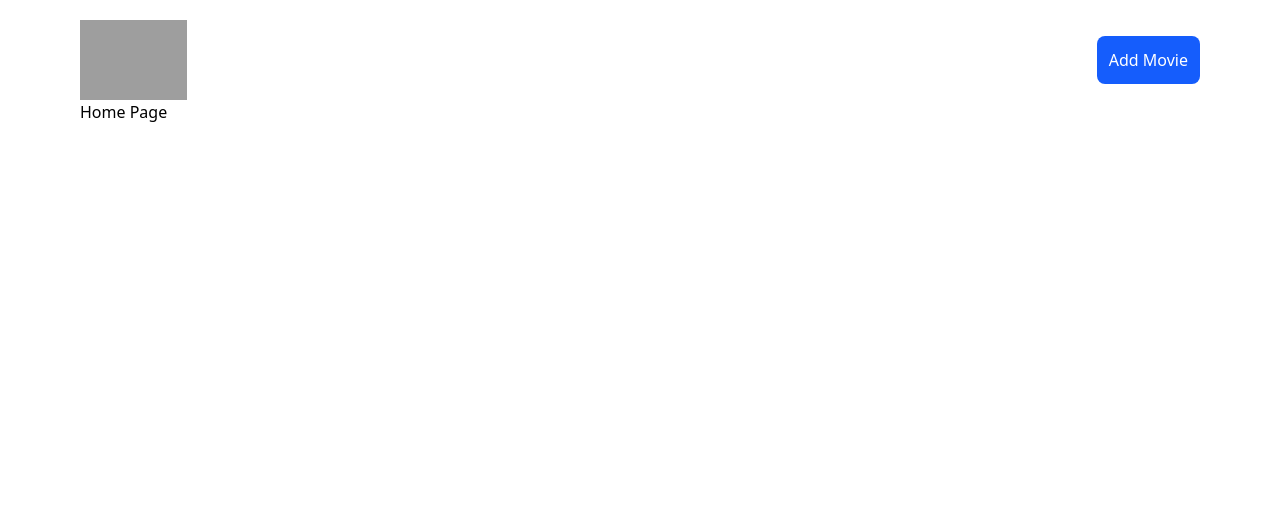
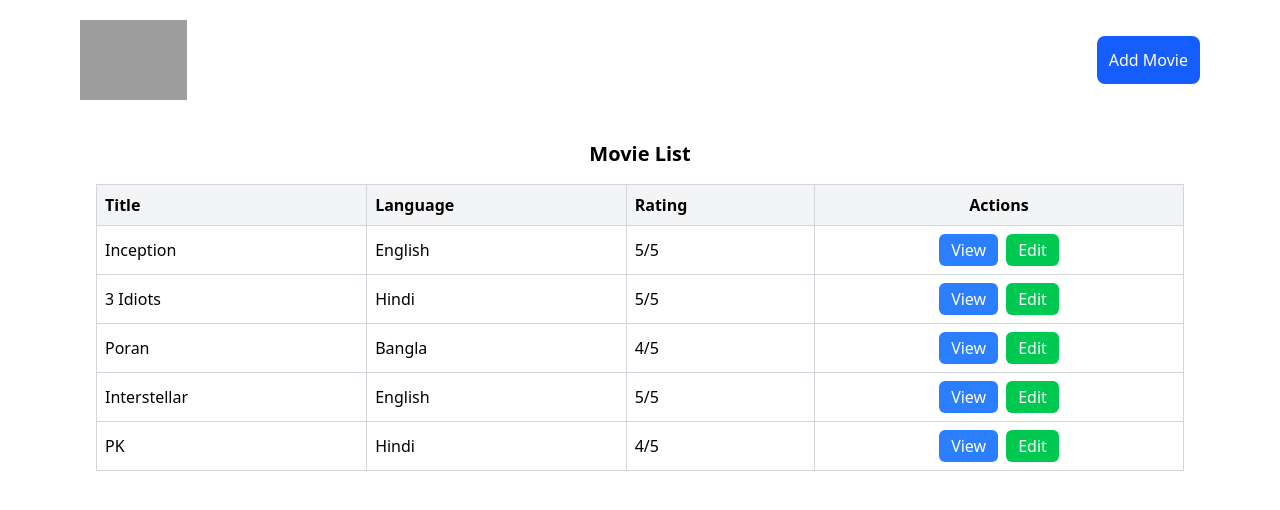
Before and after one commit to nurhossainfarid/movie-list-app, an Angular app: page / in a window 1280 px wide. Shown: the top 510 px of the page. Built offline with nearby package versions, Linux system fonts and the light colour scheme; grey boxes are pictures that could not be loaded.

Commit message:
create movies-list component and show in home page

```diff
--- a/src/app/app.component.ts
+++ b/src/app/app.component.ts
@@ -1,7 +1,7 @@
 import { Component } from '@angular/core';
 import { CommonModule } from '@angular/common';
 import { RouterOutlet } from '@angular/router';
-import { MovieFormComponent } from './movie-form/movie-form.component';
+import { MovieFormComponent } from './movie/movie-form/movie-form.component';
 
 @Component({
   selector: 'app-root',
--- a/src/app/home/home.component.html
+++ b/src/app/home/home.component.html
@@ -1 +1 @@
-<h1>Home Page</h1>
+<app-movies-list></app-movies-list>
--- a/src/app/home/home.component.ts
+++ b/src/app/home/home.component.ts
@@ -1,9 +1,10 @@
 import { Component } from '@angular/core';
 import { CommonModule } from '@angular/common';
+import { MoviesListComponent } from '../movie/movies-list/movies-list.component';
 
 @Component({
   selector: 'app-home',
-  imports: [CommonModule],
+  imports: [CommonModule, MoviesListComponent],
   templateUrl: './home.component.html',
   styleUrl: './home.component.css',
 })
--- /dev/null
+++ b/src/app/movie/movies-list/movies-list.component.html
@@ -0,0 +1,39 @@
+<div class="mx-auto mt-6 bg-white p-4">
+  <h2 class="text-xl font-semibold mb-4 text-center">Movie List</h2>
+
+  <div class="overflow-x-auto">
+    <table class="w-full border-collapse border border-gray-300">
+      <thead>
+        <tr class="bg-gray-100">
+          <th class="border border-gray-300 p-2 text-left">Title</th>
+          <th class="border border-gray-300 p-2 text-left">Language</th>
+          <th class="border border-gray-300 p-2 text-left">Rating</th>
+          <th class="border border-gray-300 p-2 text-center">Actions</th>
+        </tr>
+      </thead>
+      <tbody>
+        <tr *ngFor="let movie of movies" class="hover:bg-gray-50">
+          <td class="border border-gray-300 p-2">{{ movie.title }}</td>
+          <td class="border border-gray-300 p-2">{{ movie.language }}</td>
+          <td class="border border-gray-300 p-2">{{ movie.rating }}/5</td>
+          <td class="border border-gray-300 p-2 text-center">
+            <!-- View Button -->
+            <button
+              (click)="viewMovie(movie)"
+              class="bg-blue-500 text-white px-3 py-1 rounded-md hover:bg-blue-600 transition"
+            >
+              View
+            </button>
+            <!-- Edit Button -->
+            <button
+              (click)="editMovie(movie)"
+              class="bg-green-500 text-white px-3 py-1 rounded-md hover:bg-green-600 transition ml-2"
+            >
+              Edit
+            </button>
+          </td>
+        </tr>
+      </tbody>
+    </table>
+  </div>
+</div>
--- /dev/null
+++ b/src/app/movie/movies-list/movies-list.component.ts
@@ -0,0 +1,26 @@
+import { Component } from '@angular/core';
+import { CommonModule } from '@angular/common';
+
+@Component({
+  selector: 'app-movies-list',
+  imports: [CommonModule],
+  templateUrl: './movies-list.component.html',
+  styleUrl: './movies-list.component.css',
+})
+export class MoviesListComponent {
+  movies = [
+    { id: 'm1', title: 'Inception', language: 'English', rating: 5 },
+    { id: 'm2', title: '3 Idiots', language: 'Hindi', rating: 5 },
+    { id: 'm3', title: 'Poran', language: 'Bangla', rating: 4 },
+    { id: 'm4', title: 'Interstellar', language: 'English', rating: 5 },
+    { id: 'm5', title: 'PK', language: 'Hindi', rating: 4 },
+  ];
+
+  viewMovie(movie: any) {
+    alert(`Viewing: ${movie.title}`);
+  }
+
+  editMovie(movie: any) {
+    alert(`Editing: ${movie.title}`);
+  }
+}
```
Also changed, not shown: src/app/movie/movie-form/movie-form.component.css (added), src/app/movie/movie-form/movie-form.component.html (renamed from src/app/movie-form/movie-form.component.html), src/app/movie/movie-form/movie-form.component.ts (renamed from src/app/movie-form/movie-form.component.ts), src/app/movie/movies-list/movies-list.component.css (added), 2 other files (tests, documents, lock files or other folders).
